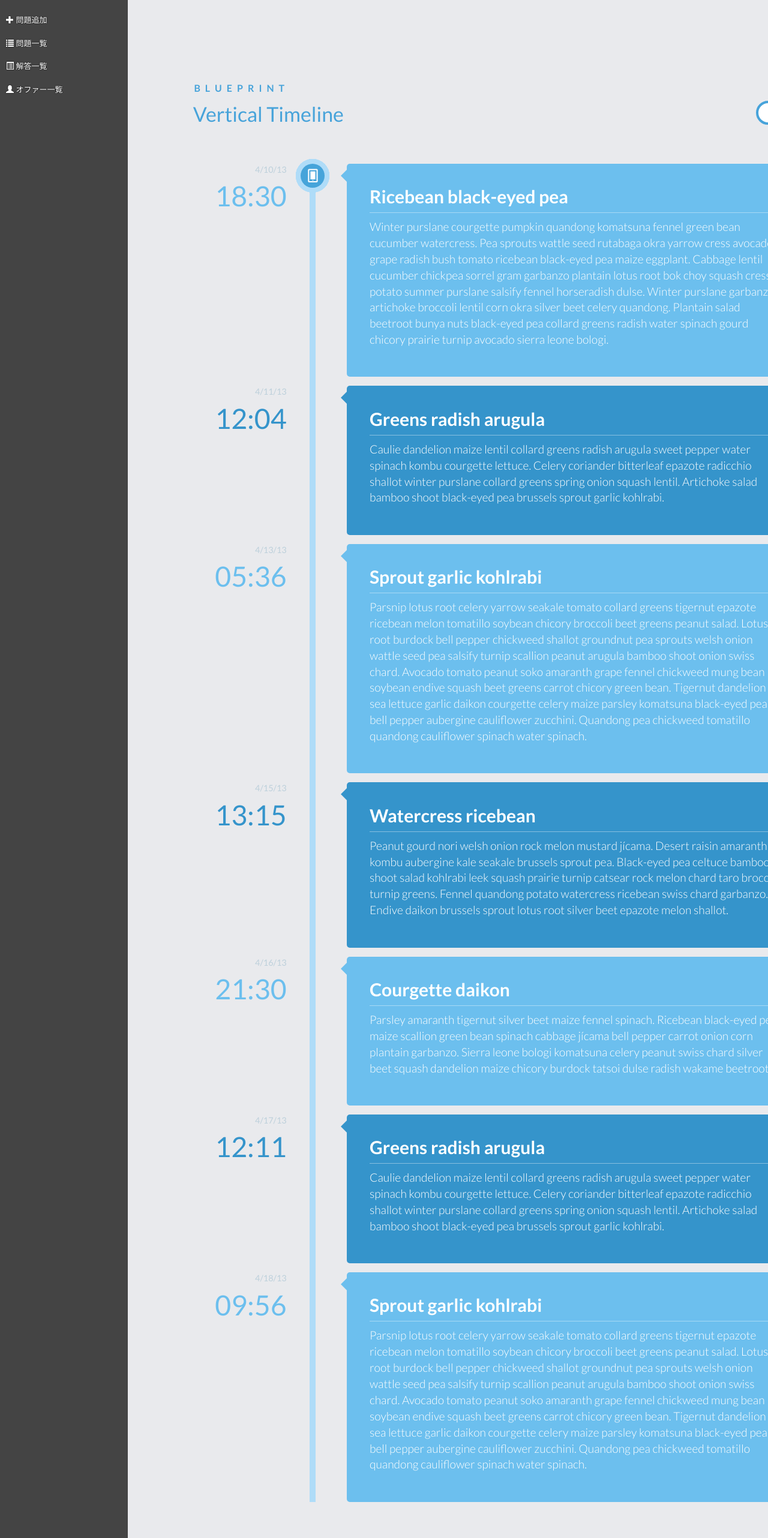
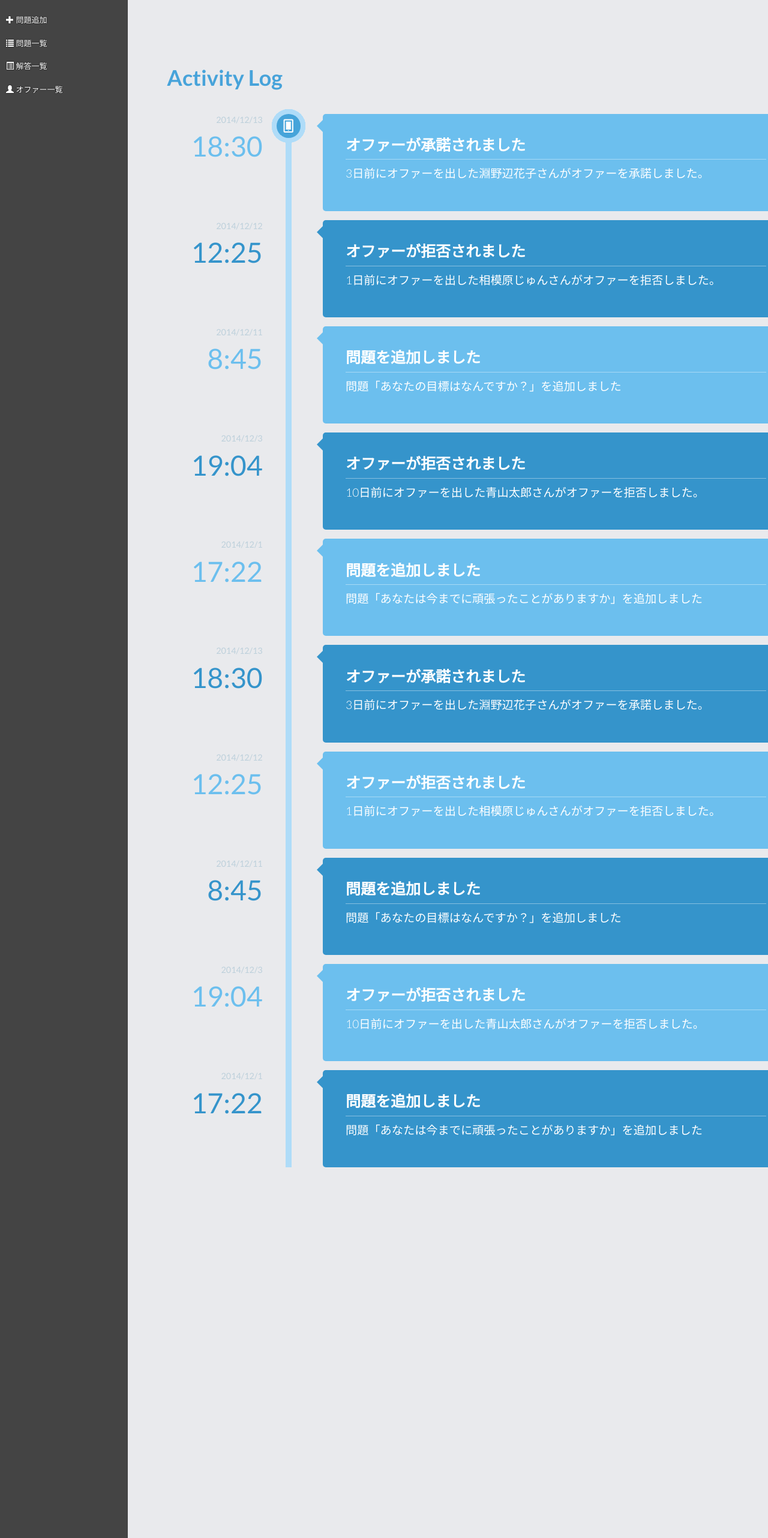
Before and after one commit to say117/admin.shunity.com, a CakePHP app: the page made by app/View/Companies/index.ctp in a window 1280 px wide. Shown: the whole page at 60% size. Run offline with PHP 8.4 and a stand-in for CakePHP, Linux system fonts and the light colour scheme; the template is opened without the code that fills it, so the values that code supplies are empty; some libraries are stand-ins or nearby versions.

Commit message:
add some data to companies/index

```diff
--- a/app/View/Companies/index.ctp
+++ b/app/View/Companies/index.ctp
@@ -8,71 +8,95 @@
 
 
 
-    <div class="container">
-      <header class="clearfix">
-        <span>Blueprint</span>
-        <h1>Vertical Timeline</h1>
+    <div style='padding-left: 0px !important;' class="container">
+      <div style='margin-left: 0px !important;' class="main">
+        <header class="clearfix">
+        <!-- <span>Blueprint</span> -->
+        <h1>Activity Log</h1>
         <nav>
-          <a href="http://tympanus.net/Blueprints/ScrollingLayout/" class="icon-arrow-left" data-info="previous Blueprint">Previous Blueprint</a>
-          <a href="http://tympanus.net/codrops/?p=14941" class="icon-drop" data-info="back to the Codrops article">back to the Codrops article</a>
+          <!-- <a href="http://tympanus.net/Blueprints/ScrollingLayout/" class="icon-arrow-left" data-info="previous Blueprint">Previous Blueprint</a> -->
+          <!-- <a href="http://tympanus.net/codrops/?p=14941" class="icon-drop" data-info="back to the Codrops article">back to the Codrops article</a> -->
         </nav>
       </header>
-      <div class="main">
         <ul class="cbp_tmtimeline">
           <li>
-            <time class="cbp_tmtime" datetime="2013-04-10 18:30"><span>4/10/13</span> <span>18:30</span></time>
+            <time class="cbp_tmtime" datetime="2013-04-10 18:30"><span>2014/12/13</span> <span>18:30</span></time>
             <div class="cbp_tmicon cbp_tmicon-phone"></div>
             <div class="cbp_tmlabel">
-              <h2>Ricebean black-eyed pea</h2>
-              <p>Winter purslane courgette pumpkin quandong komatsuna fennel green bean cucumber watercress. Pea sprouts wattle seed rutabaga okra yarrow cress avocado grape radish bush tomato ricebean black-eyed pea maize eggplant. Cabbage lentil cucumber chickpea sorrel gram garbanzo plantain lotus root bok choy squash cress potato summer purslane salsify fennel horseradish dulse. Winter purslane garbanzo artichoke broccoli lentil corn okra silver beet celery quandong. Plantain salad beetroot bunya nuts black-eyed pea collard greens radish water spinach gourd chicory prairie turnip avocado sierra leone bologi.</p>
+              <h2 style='font-size: 25px;'>オファーが承諾されました</h2>
+              <p>3日前にオファーを出した淵野辺花子さんがオファーを承諾しました。</p>
             </div>
           </li>
           <li>
-            <time class="cbp_tmtime" datetime="2013-04-11T12:04"><span>4/11/13</span> <span>12:04</span></time>
-            <div class="cbp_tmicon cbp_tmicon-screen"></div>
+            <time class="cbp_tmtime" datetime="2013-04-10 18:30"><span>2014/12/12</span> <span>12:25</span></time>
+            <div class="cbp_tmicon cbp_tmicon-phone"></div>
             <div class="cbp_tmlabel">
-              <h2>Greens radish arugula</h2>
-              <p>Caulie dandelion maize lentil collard greens radish arugula sweet pepper water spinach kombu courgette lettuce. Celery coriander bitterleaf epazote radicchio shallot winter purslane collard greens spring onion squash lentil. Artichoke salad bamboo shoot black-eyed pea brussels sprout garlic kohlrabi.</p>
+              <h2 style='font-size: 25px;'>オファーが拒否されました</h2>
+              <p>1日前にオファーを出した相模原じゅんさんがオファーを拒否しました。</p>
             </div>
           </li>
           <li>
-            <time class="cbp_tmtime" datetime="2013-04-13 05:36"><span>4/13/13</span> <span>05:36</span></time>
-            <div class="cbp_tmicon cbp_tmicon-mail"></div>
+            <time class="cbp_tmtime" datetime="2013-04-10 18:30"><span>2014/12/11</span> <span>8:45</span></time>
+            <div class="cbp_tmicon cbp_tmicon-phone"></div>
             <div class="cbp_tmlabel">
-              <h2>Sprout garlic kohlrabi</h2>
-              <p>Parsnip lotus root celery yarrow seakale tomato collard greens tigernut epazote ricebean melon tomatillo soybean chicory broccoli beet greens peanut salad. Lotus root burdock bell pepper chickweed shallot groundnut pea sprouts welsh onion wattle seed pea salsify turnip scallion peanut arugula bamboo shoot onion swiss chard. Avocado tomato peanut soko amaranth grape fennel chickweed mung bean soybean endive squash beet greens carrot chicory green bean. Tigernut dandelion sea lettuce garlic daikon courgette celery maize parsley komatsuna black-eyed pea bell pepper aubergine cauliflower zucchini. Quandong pea chickweed tomatillo quandong cauliflower spinach water spinach.</p>
+              <h2 style='font-size: 25px;'>問題を追加しました</h2>
+              <p>問題「あなたの目標はなんですか？」を追加しました</p>
             </div>
           </li>
           <li>
-            <time class="cbp_tmtime" datetime="2013-04-15 13:15"><span>4/15/13</span> <span>13:15</span></time>
+            <time class="cbp_tmtime" datetime="2013-04-10 18:30"><span>2014/12/3</span> <span>19:04</span></time>
             <div class="cbp_tmicon cbp_tmicon-phone"></div>
             <div class="cbp_tmlabel">
-              <h2>Watercress ricebean</h2>
-              <p>Peanut gourd nori welsh onion rock melon mustard jícama. Desert raisin amaranth kombu aubergine kale seakale brussels sprout pea. Black-eyed pea celtuce bamboo shoot salad kohlrabi leek squash prairie turnip catsear rock melon chard taro broccoli turnip greens. Fennel quandong potato watercress ricebean swiss chard garbanzo. Endive daikon brussels sprout lotus root silver beet epazote melon shallot.</p>
+              <h2 style='font-size: 25px;'>オファーが拒否されました</h2>
+              <p>10日前にオファーを出した青山太郎さんがオファーを拒否しました。</p>
             </div>
           </li>
           <li>
-            <time class="cbp_tmtime" datetime="2013-04-16 21:30"><span>4/16/13</span> <span>21:30</span></time>
-            <div class="cbp_tmicon cbp_tmicon-earth"></div>
+            <time class="cbp_tmtime" datetime="2013-04-10 18:30"><span>2014/12/1</span> <span>17:22</span></time>
+            <div class="cbp_tmicon cbp_tmicon-phone"></div>
             <div class="cbp_tmlabel">
-              <h2>Courgette daikon</h2>
-              <p>Parsley amaranth tigernut silver beet maize fennel spinach. Ricebean black-eyed pea maize scallion green bean spinach cabbage jícama bell pepper carrot onion corn plantain garbanzo. Sierra leone bologi komatsuna celery peanut swiss chard silver beet squash dandelion maize chicory burdock tatsoi dulse radish wakame beetroot.</p>
+              <h2 style='font-size: 25px;'>問題を追加しました</h2>
+              <p>問題「あなたは今までに頑張ったことがありますか」を追加しました</p>
             </div>
           </li>
           <li>
-            <time class="cbp_tmtime" datetime="2013-04-17 12:11"><span>4/17/13</span> <span>12:11</span></time>
-            <div class="cbp_tmicon cbp_tmicon-screen"></div>
+            <time class="cbp_tmtime" datetime="2013-04-10 18:30"><span>2014/12/13</span> <span>18:30</span></time>
+            <div class="cbp_tmicon cbp_tmicon-phone"></div>
             <div class="cbp_tmlabel">
-              <h2>Greens radish arugula</h2>
-              <p>Caulie dandelion maize lentil collard greens radish arugula sweet pepper water spinach kombu courgette lettuce. Celery coriander bitterleaf epazote radicchio shallot winter purslane collard greens spring onion squash lentil. Artichoke salad bamboo shoot black-eyed pea brussels sprout garlic kohlrabi.</p>
+              <h2 style='font-size: 25px;'>オファーが承諾されました</h2>
+              <p>3日前にオファーを出した淵野辺花子さんがオファーを承諾しました。</p>
             </div>
           </li>
           <li>
-            <time class="cbp_tmtime" datetime="2013-04-18 09:56"><span>4/18/13</span> <span>09:56</span></time>
+            <time class="cbp_tmtime" datetime="2013-04-10 18:30"><span>2014/12/12</span> <span>12:25</span></time>
             <div class="cbp_tmicon cbp_tmicon-phone"></div>
             <div class="cbp_tmlabel">
-              <h2>Sprout garlic kohlrabi</h2>
-              <p>Parsnip lotus root celery yarrow seakale tomato collard greens tigernut epazote ricebean melon tomatillo soybean chicory broccoli beet greens peanut salad. Lotus root burdock bell pepper chickweed shallot groundnut pea sprouts welsh onion wattle seed pea salsify turnip scallion peanut arugula bamboo shoot onion swiss chard. Avocado tomato peanut soko amaranth grape fennel chickweed mung bean soybean endive squash beet greens carrot chicory green bean. Tigernut dandelion sea lettuce garlic daikon courgette celery maize parsley komatsuna black-eyed pea bell pepper aubergine cauliflower zucchini. Quandong pea chickweed tomatillo quandong cauliflower spinach water spinach.</p>
+              <h2 style='font-size: 25px;'>オファーが拒否されました</h2>
+              <p>1日前にオファーを出した相模原じゅんさんがオファーを拒否しました。</p>
+            </div>
+          </li>
+          <li>
+            <time class="cbp_tmtime" datetime="2013-04-10 18:30"><span>2014/12/11</span> <span>8:45</span></time>
+            <div class="cbp_tmicon cbp_tmicon-phone"></div>
+            <div class="cbp_tmlabel">
+              <h2 style='font-size: 25px;'>問題を追加しました</h2>
+              <p>問題「あなたの目標はなんですか？」を追加しました</p>
+            </div>
+          </li>
+          <li>
+            <time class="cbp_tmtime" datetime="2013-04-10 18:30"><span>2014/12/3</span> <span>19:04</span></time>
+            <div class="cbp_tmicon cbp_tmicon-phone"></div>
+            <div class="cbp_tmlabel">
+              <h2 style='font-size: 25px;'>オファーが拒否されました</h2>
+              <p>10日前にオファーを出した青山太郎さんがオファーを拒否しました。</p>
+            </div>
+          </li>
+          <li>
+            <time class="cbp_tmtime" datetime="2013-04-10 18:30"><span>2014/12/1</span> <span>17:22</span></time>
+            <div class="cbp_tmicon cbp_tmicon-phone"></div>
+            <div class="cbp_tmlabel">
+              <h2 style='font-size: 25px;'>問題を追加しました</h2>
+              <p>問題「あなたは今までに頑張ったことがありますか」を追加しました</p>
             </div>
           </li>
         </ul>
```
Also changed, not shown: app/webroot/fonts/fontawesome.ttf, 1 other file.
